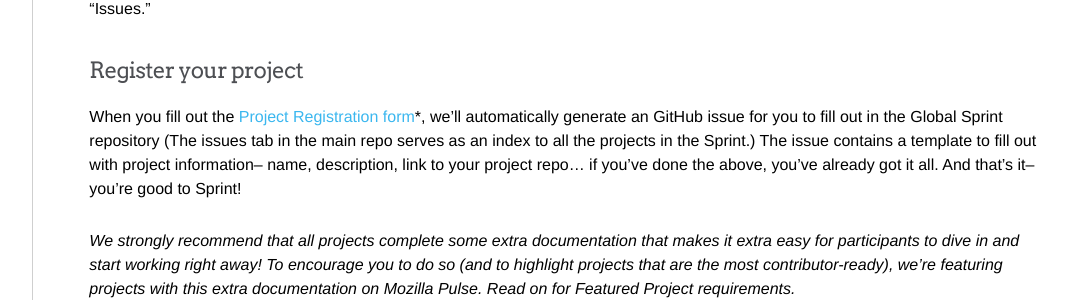
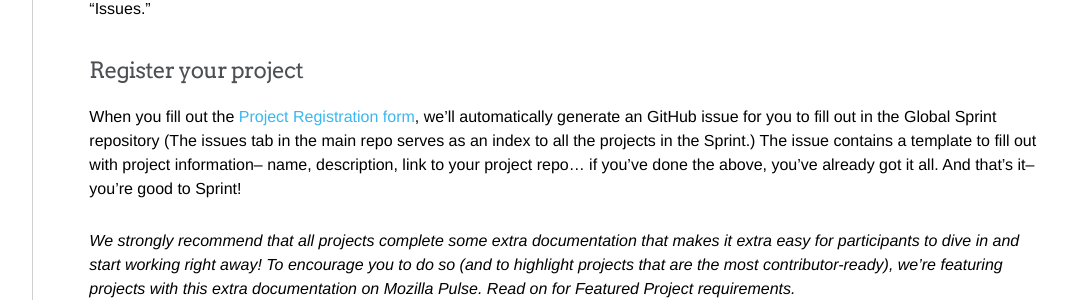
Before and after one commit to mozilla/global-sprint, a Jekyll site: the page built from _articles/project-lead/project-requirements.md, in a window 1280 px wide and 900 px high, scrolled down 1089 px. Shown: the part 152-452 px from the top of the window, without its empty margins (180-1253 px from the left). Built offline with Jekyll 4.4.1, drawn with Linux system fonts in a browser that asks for light colours; comment, search, counter and statistics services are not loaded.

```diff
--- a/_articles/project-lead/project-requirements.md
+++ b/_articles/project-lead/project-requirements.md
@@ -31,7 +31,7 @@ Turn on your Issues Tracker
 The issue tracker is a GitHub feature that allows you to describe tasks or chunks work (“issues”). Others can comment on an issue to discuss the work. You can assign an issue to a contributor, add tags to add extra information or categories to the work (like “new feature”, “help wanted”, or “good first bug”). “Open” issues are work that needs to be done or is underway. “Closed” issues are work that’s completed. To turn on issues in your Repository, go to the “Settings” tab and check the box that says “Issues.”
 
 #### Register your project
-When you fill out the **[Project Registration form](https://goo.gl/forms/cH9pQifDvnnYlrd73)***, we’ll automatically generate an GitHub issue for you to fill out in the Global Sprint repository (The issues tab in the main repo serves as an index to all the projects in the Sprint.) The issue contains a template to fill out with project information– name, description, link to your project repo… if you've done the above, you've already got it all. And that's it-- you’re good to Sprint!
+When you fill out the **[Project Registration form](https://goo.gl/forms/cH9pQifDvnnYlrd73)**, we’ll automatically generate an GitHub issue for you to fill out in the Global Sprint repository (The issues tab in the main repo serves as an index to all the projects in the Sprint.) The issue contains a template to fill out with project information– name, description, link to your project repo… if you've done the above, you've already got it all. And that's it-- you’re good to Sprint!
 
 _We strongly recommend that all projects complete some extra documentation that makes it extra easy for participants to dive in and start working right away! To encourage you to do so (and to highlight projects that are the most contributor-ready), we’re featuring projects with this extra documentation on Mozilla Pulse. Read on for Featured Project requirements._
 
```
